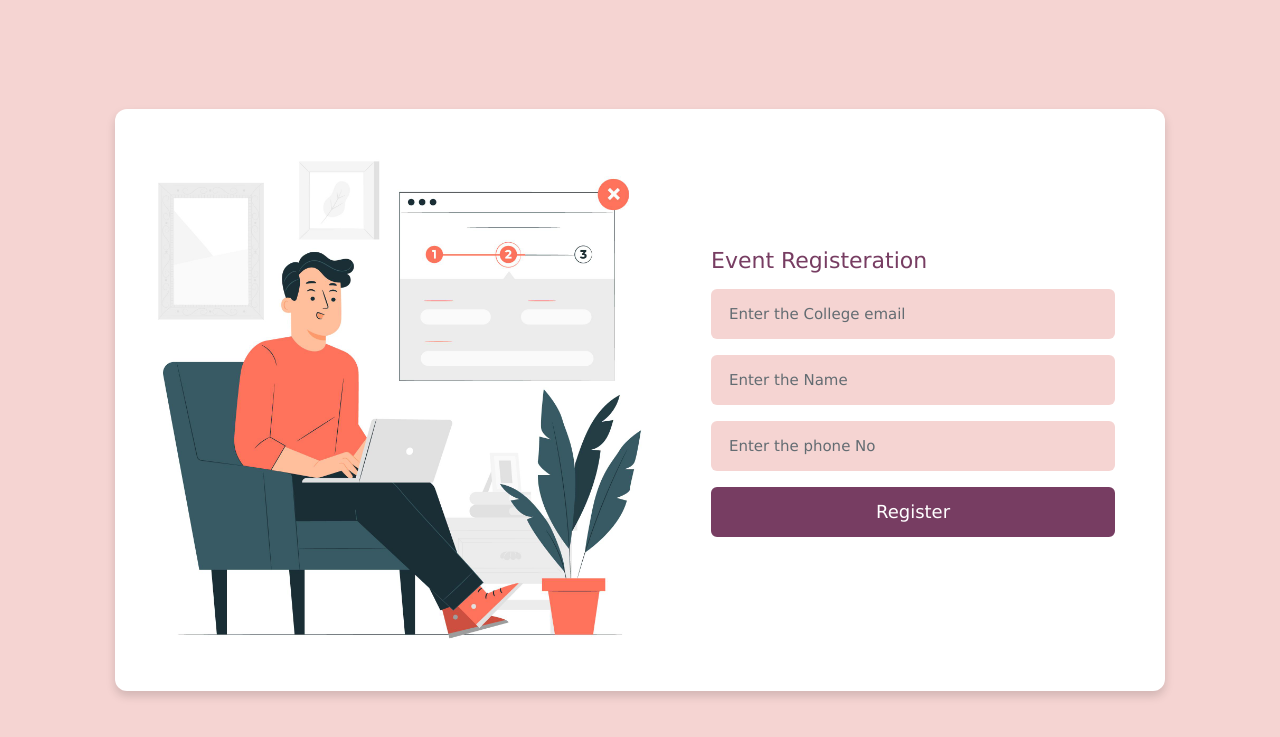
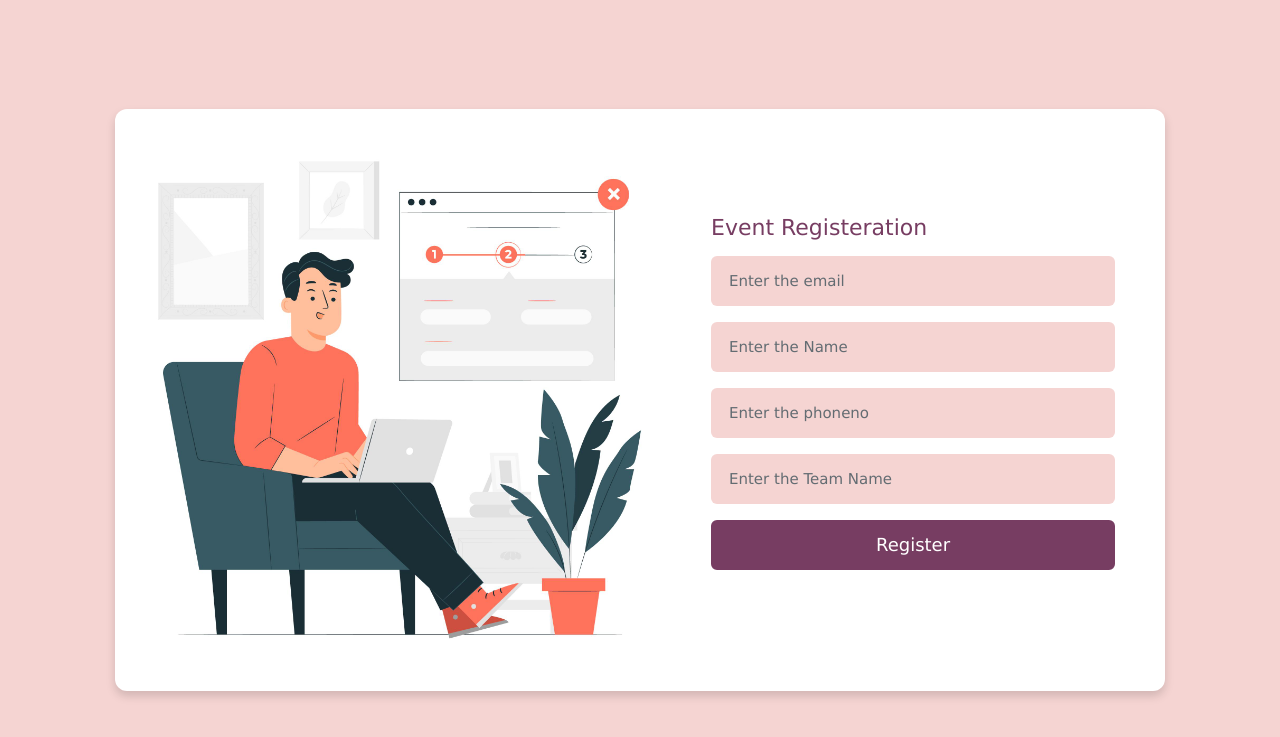
Before and after one commit to Faiz-fs/Varnam2K24, a Django app: template event/templates/register.html in a window 1280 px wide. Shown: the top 737 px of the page. Run offline with Django 5.2, Linux system fonts and the light colour scheme; the template is opened without the code that fills it, so the values that code supplies are empty.

Commit message:
Update register.html

```diff
--- a/event/templates/register.html
+++ b/event/templates/register.html
@@ -1,10 +1,10 @@
 <!DOCTYPE html>
 <html lang="en">
-
+{% load static %}
 
 <head>
     <meta charset="UTF-8">
-    {% load static %}
+
     <meta name="viewport" content="width=device-width, initial-scale=1.0">
     <link rel="shortcut icon" href="{% static 'img/logo.png' %}" type="image/x-icon">
     <link rel="stylesheet" href="{% static 'css/register.css' %}">
@@ -24,7 +24,7 @@
                 <div class="input-box">
 
                     <input type="email" name="email" id ="email" onchange="change()" required>
-                    <label for="email">Enter the College email</label>
+                    <label for="email">Enter the email</label>
                 </div>
                 <div class="input-box">
 
@@ -34,7 +34,12 @@
                 <div class="input-box">
 
                     <input type="text" name="phoneno" id="phoneno" required>
-                    <label for="phoneno">Enter the phone No</label>
+                    <label for="phoneno">Enter the phoneno</label>
+                </div>
+                <div class="input-box">
+
+                    <input type="text" name="team" id="team" required>
+                    <label for="team">Enter the Team Name</label>
                 </div>
                 <div class="input-box">
                     <input type="submit" value="Register">
```
